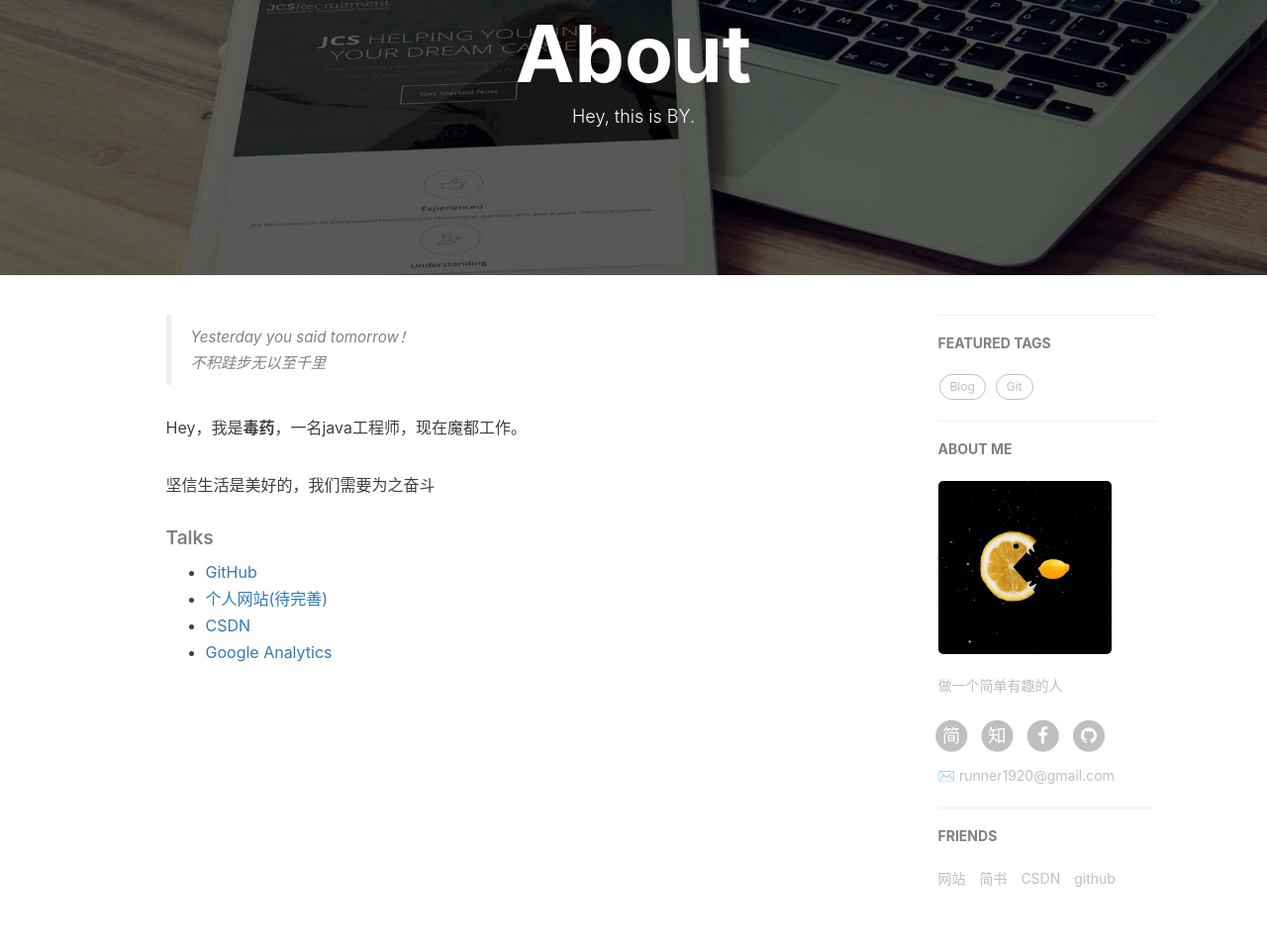
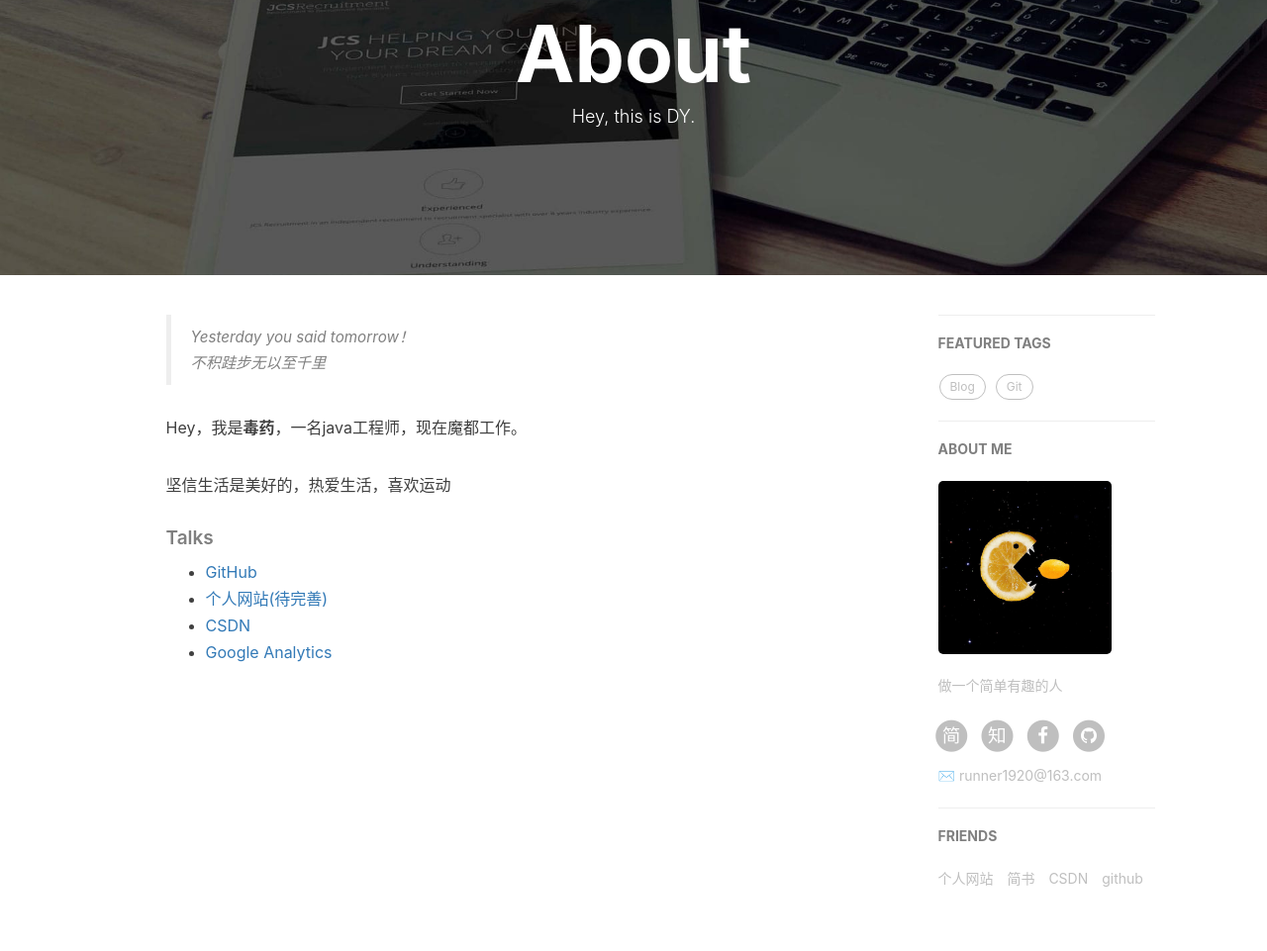
Before and after one commit to runner1920/runner1920.github.io, a Jekyll site: the page built from about.html, in a window 1280 px wide. Shown: the part 140-1101 px from the top of the page at 99% size. Built offline with Jekyll 4.4.1, drawn with Linux system fonts in a browser that asks for light colours; nearby versions of some CDN libraries; comment, search, counter and statistics services are not loaded.

Commit message:
配置修改

```diff
--- a/_config.yml
+++ b/_config.yml
@@ -2,7 +2,7 @@
 title: 毒药
 SEOTitle: 毒药的博客
 header-img: img/post-bg-desk.jpg
-email: runner1920@gmail.com
+email: runner1920@163.com
 description: "小菜立志成大牛"
 keyword: "BY, runner1920, 毒药的博客, 软件开发, java, 程序员"
 url: "https://runner1920.github.io"          # your host, for absolute URL
@@ -19,10 +19,10 @@ sidebar-avatar: /img/about-BY-gentle.jpg      # use absolute URL, seeing it's us
 # SNS settings
 RSS: false
 # weibo_username:     qiubaiying
-zhihu_username:     4e26edff15a5
+zhihu_username:     runner1920
 github_username:    runner1920
 facebook_username:  runner1920
-jianshu_username:   runner1920
+jianshu_username:   4e26edff15a5
 #twitter_username:   qiubaiying
 
 
@@ -99,7 +99,7 @@ service-worker: true
 # Friends
 friends: [
     {
-        title: "网站",
+        title: "个人网站",
         href: "http://www.jiangqk.club"
     },{
         title: "简书",
--- a/about.html
+++ b/about.html
@@ -1,7 +1,7 @@
 ---
 layout: page
 title: "About"
-description: "Hey, this is BY."
+description: "Hey, this is DY."
 header-img: "img/post-bg-rwd.jpg"
 ---
 
@@ -20,7 +20,7 @@ header-img: "img/post-bg-rwd.jpg"
 
     <p>Hey，我是<strong>毒药</strong>，一名java工程师，现在魔都工作。</p>
 
-    <p>坚信生活是美好的，我们需要为之奋斗</p>
+    <p>坚信生活是美好的，热爱生活，喜欢运动</p>
 
     <!-- <p>这是我的利用 <a href="https://pages.github.com/">GitHub Pages</a> 与 <a href="http://jekyll.com.cn/">Jekyll</a> 搭建的 个人博客。我在GitHub主页<a href="https://github.com/qiubaiying">👉GitHub·BY</a> 与 简书主页<a href="https://http://www.jianshu.com/u/e71990ada2fd">👉BY</a>。如果有什么问题，欢迎提出探讨~</p> -->
 
```
